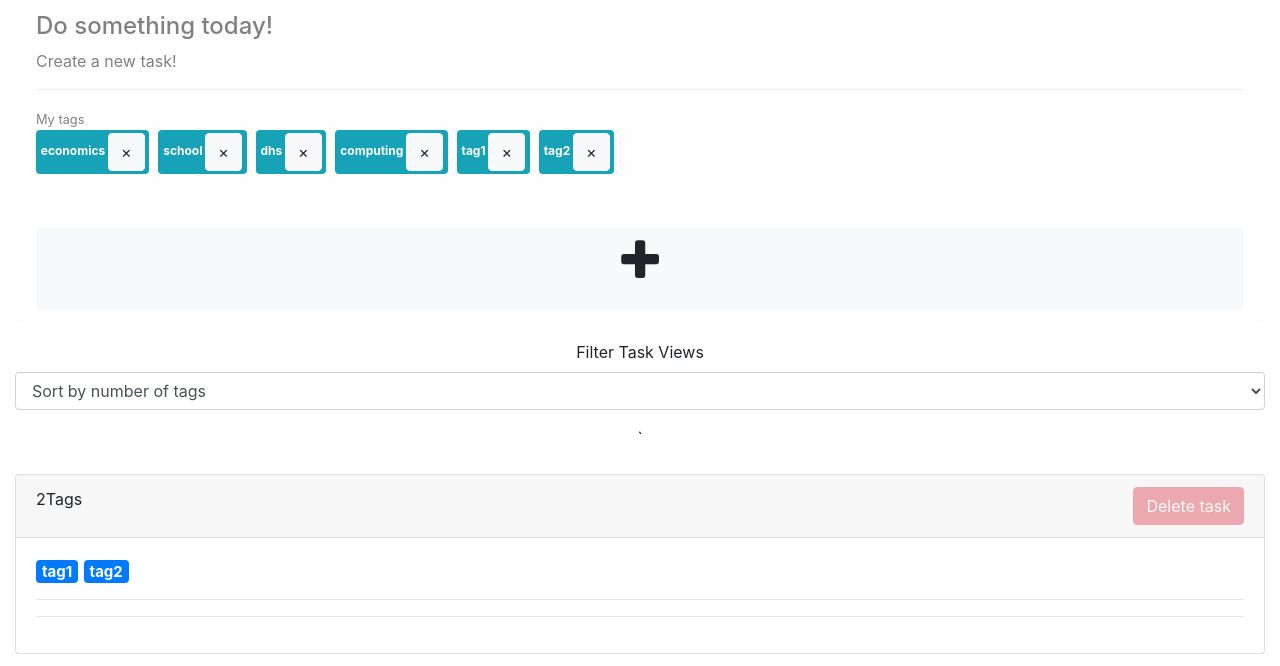
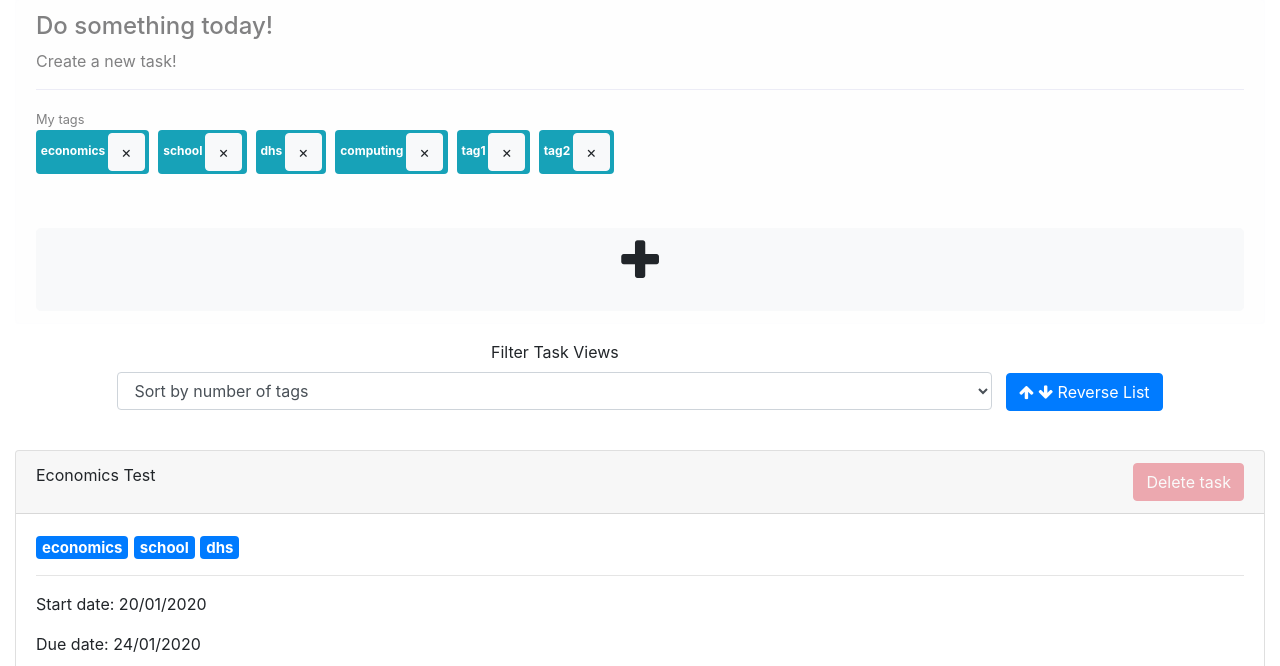
Before and after one commit to EmilyOng/ToDo, a Flask app: page /todo in a window 1280 px wide. Shown: the part 107-773 px from the top of the page. Run offline with Flask 2, Linux system fonts and the light colour scheme; a user stored in the database is signed in; data comes from the database, SQL or seed files in the repository; some libraries are stand-ins or nearby versions.

Commit message:
Server side reversal of list

```diff
--- a/app.py
+++ b/app.py
@@ -237,12 +237,17 @@
                     db.session.add(Tags(tag=tag, author=current_user))
                     db.session.commit()
             return redirect(url_for("todo"))
-        elif "filter_views" in request.form:
+        elif "filter_views" in request.form and "reverse_filter" not in request.form:
+            session["filter_views"] = request.form["filter_views"]
+            return redirect(url_for("todo"))
+        elif "reverse_filter" in request.form and "filter_views" in request.form:
+            session["reverse_filter"] = 1
             session["filter_views"] = request.form["filter_views"]
             return redirect(url_for("todo"))
 
     user_todos = []
-    if session and "filter_views" in session and session["filter_views"] != "filter_date_added":
+    if (session and "filter_views" in session and
+        session["filter_views"] != "filter_date_added" and session["filter_views"] != ""):
         filter_view = session["filter_views"]
         user_todos = current_user.todo_items.all()
         # id, title, tag, body, start_date, due_date, completed, user_id
@@ -282,6 +287,10 @@
 
     else:
         user_todos = current_user.todo_items.all()
+
+    if session and "reverse_filter" in session:
+        user_todos.reverse()
+        session.pop("reverse_filter")
 
     todos = []
     for user_todo in user_todos:
@@ -332,7 +341,7 @@
     for user_tag in user_tags:
         tags.append(user_tag.tag)
 
-    if session and "filter_views" in session:
+    if session and "filter_views" in session and session["filter_views"] != "":
         filter_view = session["filter_views"]
         session.pop("filter_views")
         if filter_view == "filter_date_added":
--- a/templates/js/todo.js
+++ b/templates/js/todo.js
@@ -3,6 +3,16 @@
 function handle_filter () {
   var filter_selected = document.getElementById("filter_views").value;
   filter_form.submit();
+}
+
+function filter_reverse () {
+  var filter_selected = document.getElementById("filter_views").value;
+  var filters = {"Sort by date added": "filter_date_added",
+                  "Sort by due date": "filter_due_date",
+                  "Sort by number of tags": "Sort by number of tags",
+                  "": ""};
+  document.getElementById("filter_type").value = filters[filter_selected];
+  reverse_filter_form.submit();
 }
 
 function create_task () {
--- a/templates/todo.html
+++ b/templates/todo.html
@@ -37,6 +37,7 @@
 
 <!-- Filter task views -->
 <center>
+  <div style="display:inline-block; width:70%;">
     <form id="filter_form" method="post" onchange="handle_filter();">
       <div class="form-group">
         <label for="filter_views">Filter Task Views</label>
@@ -47,7 +48,17 @@
           <option value="filter_tags_number">Sort by number of tags</option>
         </select>
       </div>
-  </form>`
+    </form>
+  </div>
+  &nbsp
+  <form id="reverse_filter_form" method="post" style="display:inline-block;">
+    <input style="display:none;" name="filter_views" id="filter_type">
+    <button name="reverse_filter" onclick="filter_reverse();" class="btn btn-primary" style="display:inline-block">
+      <i class="fa fa-arrow-up" aria-hidden="true"></i>
+      <i class="fa fa-arrow-down" aria-hidden="true"></i>
+      Reverse List
+    </button>
+  </form>
 </center>
 
 <!-- Modal form to create tasks -->
```
Lines whose indentation alone changed are shown as unchanged.
